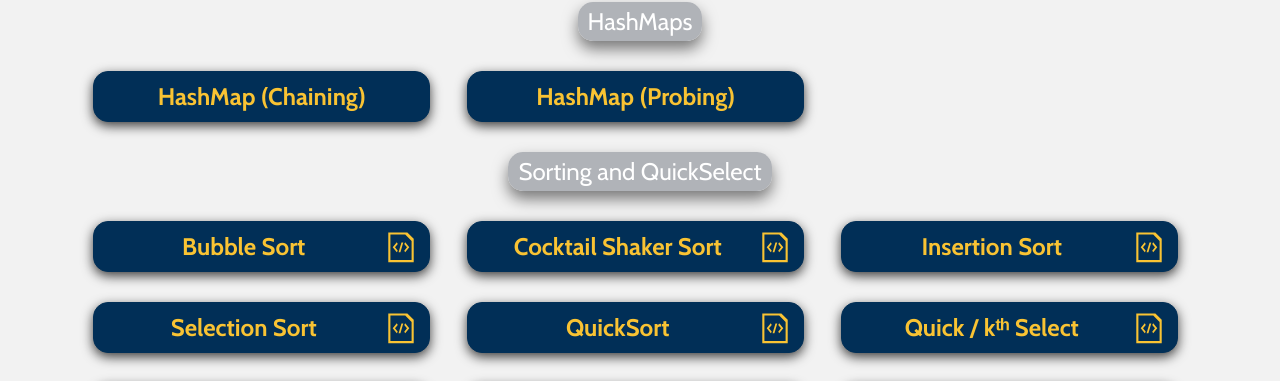
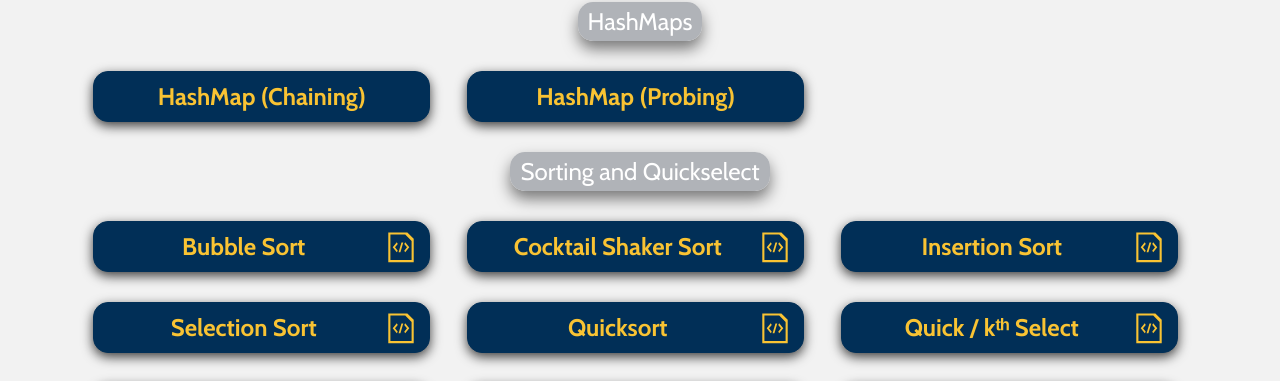
Before and after one commit to RodrigoDLPontes/visualization-tool, a React (Create React App) app: page / in a window 1280 px wide. Shown: the part 786-1167 px from the top of the page. Built offline with nearby package versions, Linux system fonts and the light colour scheme; the HTML template or start-up script is replaced by a standard one.

Commit message:
Quicksort and Quickselect refactor
According to Ethan's research from Mr. Quicksort himself

```diff
--- a/src/AlgoList.js
+++ b/src/AlgoList.js
@@ -28,8 +28,8 @@ export const algoMap = {
 	CocktailSort: ['Cocktail Shaker Sort', algos.CocktailSort, true],
 	InsertionSort: ['Insertion Sort', algos.InsertionSort, true],
 	SelectionSort: ['Selection Sort', algos.SelectionSort, true],
-	QuickSort: ['QuickSort', algos.QuickSort, true],
-	QuickSelect: ['Quick / kᵗʰ Select', algos.QuickSelect, true],
+	Quicksort: ['Quicksort', algos.Quicksort, true],
+	Quickselect: ['Quick / kᵗʰ Select', algos.Quickselect, true],
 	MergeSort: ['MergeSort', algos.MergeSort, true],
 	LSDRadix: ['LSD Radix Sort', algos.LSDRadix, true],
 	HeapSort: ['HeapSort', algos.HeapSort, true],
@@ -71,14 +71,14 @@ export const algoList = [
 	'ClosedHash',
 	'OpenHash',
 	// 'NonLinearProbing',
-	'Sorting and QuickSelect',
+	'Sorting and Quickselect',
 	// 'BogoSort',
 	'BubbleSort',
 	'CocktailSort',
 	'InsertionSort',
 	'SelectionSort',
-	'QuickSort',
-	'QuickSelect',
+	'Quicksort',
+	'Quickselect',
 	'MergeSort',
 	'LSDRadix',
 	'HeapSort',
--- a/src/algo/QuickSelect.js
+++ b/src/algo/QuickSelect.js
@@ -31,7 +31,7 @@ import Algorithm, {
 	addLabelToAlgorithmBar,
 	addRadioButtonGroupToAlgorithmBar,
 } from './Algorithm.js';
-import { act } from '../anim/AnimationMain';
+import { act } from '../anim/AnimationMain.js';
 import pseudocodeText from '../pseudocode.json';
 
 const MAX_ARRAY_SIZE = 18;
@@ -50,7 +50,7 @@ const COMP_COUNT_Y = 50;
 const CODE_START_X = 50;
 const CODE_START_Y = 100;
 
-export default class QuickSelect extends Algorithm {
+export default class Quickselect extends Algorithm {
 	constructor(am, w, h) {
 		super(am, w, h);
 		this.addControls();
@@ -168,7 +168,7 @@ export default class QuickSelect extends Algorithm {
 		this.infoLabelID = this.nextIndex++;
 		this.cmd(act.createLabel, this.infoLabelID, '', INFO_MSG_X, INFO_MSG_Y, 0);
 
-		this.pseudocode = pseudocodeText.QuickSelect;
+		this.pseudocode = pseudocodeText.Quickselect;
 		this.codeID = this.addCodeToCanvasBaseAll(
 			this.pseudocode,
 			'find',
--- a/src/algo/QuickSort.js
+++ b/src/algo/QuickSort.js
@@ -31,7 +31,7 @@ import Algorithm, {
 	addLabelToAlgorithmBar,
 	addRadioButtonGroupToAlgorithmBar,
 } from './Algorithm.js';
-import { act } from '../anim/AnimationMain';
+import { act } from '../anim/AnimationMain.js';
 import pseudocodeText from '../pseudocode.json';
 
 const MAX_ARRAY_SIZE = 18;
@@ -50,7 +50,7 @@ const COMP_COUNT_Y = 50;
 const CODE_START_X = 50;
 const CODE_START_Y = 180;
 
-export default class QuickSort extends Algorithm {
+export default class Quicksort extends Algorithm {
 	constructor(am, w, h) {
 		super(am, w, h);
 		this.addControls();
@@ -160,7 +160,7 @@ export default class QuickSort extends Algorithm {
 			COMP_COUNT_Y,
 		);
 
-		this.pseudocode = pseudocodeText.QuickSort;
+		this.pseudocode = pseudocodeText.Quicksort;
 		this.codeID = this.addCodeToCanvasBaseAll(
 			this.pseudocode,
 			'find',
--- a/src/algo/index.js
+++ b/src/algo/index.js
@@ -30,8 +30,8 @@ export { default as ClosedHash } from './ClosedHash';
 export { default as Prims } from './Prims';
 export { default as QueueArray } from './QueueArray';
 export { default as QueueLL } from './QueueLL';
-export { default as QuickSelect } from './QuickSelect';
-export { default as QuickSort } from './QuickSort';
+export { default as Quickselect } from './Quickselect';
+export { default as Quicksort } from './Quicksort';
 export { default as RabinKarp } from './RabinKarp';
 export { default as SelectionSort } from './SelectionSort';
 export { default as SkipList } from './SkipList';
--- a/src/examples/ExampleModals.js
+++ b/src/examples/ExampleModals.js
@@ -158,7 +158,7 @@ const Modals = {
 			</li>
 		</ul>
 	),
-	QuickSelect: (
+	Quickselect: (
 		<ul>
 			<li>
 				The worst case occurs when we pick a bad pivot everytime (for example, the smallest
@@ -166,7 +166,7 @@ const Modals = {
 			</li>
 		</ul>
 	),
-	QuickSort: (
+	Quicksort: (
 		<ul>
 			<li>
 				The worst case occurs when we pick a bad pivot everytime (for example, the smallest
--- a/src/pseudocode.json
+++ b/src/pseudocode.json
@@ -1228,10 +1228,10 @@
 			]
 		}
 	},
-	"QuickSort": {
+	"Quicksort": {
 		"find": {
 			"code": [
-				["procedure QuickSort(array, left, right):"],
+				["procedure Quicksort(array, left, right):"],
 				["  pivotIdx ← random index within region being sorted"],
 				["  pivot ← array[pivotIdx]"],
 				["  swap array[left], array[pivotIdx]"],
@@ -1249,12 +1249,12 @@
 				["    end if"],
 				["  end while"],
 				["  swap pivot, array[j]"],
-				["  QuickSort(array, left, j)"],
-				["  QuickSort(array, j + 1, right)"],
-				["end procedure"]
-			],
-			"english": [
-				["procedure QuickSort(array, left, right):"],
+				["  Quicksort(array, left, j)"],
+				["  Quicksort(array, j + 1, right)"],
+				["end procedure"]
+			],
+			"english": [
+				["procedure Quicksort(array, left, right):"],
 				["  pivotIdx is some random index within partition"],
 				["  pivot is the value at pivotIdx"],
 				["  swap array[left] with the pivot"],
@@ -1272,16 +1272,16 @@
 				["    end if"],
 				["  end while"],
 				["  swap the pivot and array[j]"],
-				["  recursively call QuickSort() on the left partition"],
-				["  recursively call QuickSort() on the right partition"],
-				["end procedure"]
-			]
-		}
-	},
-	"QuickSelect": {
+				["  recursively call Quicksort() on the left partition"],
+				["  recursively call Quicksort() on the right partition"],
+				["end procedure"]
+			]
+		}
+	},
+	"Quickselect": {
 		"find": {
 			"code": [
-				["procedure QuickSelect(array, left, right, k):"],
+				["procedure Quickselect(array, left, right, k):"],
 				["  pivotIdx = random index within region being sorted"],
 				["  pivot ← array[pivotIdx]"],
 				["  swap array[left], array[pivotIdx]"],
@@ -1302,14 +1302,14 @@
 				["  if j == k - 1:"],
 				["    return array[j]"],
 				["  else if j > k - 1:"],
-				["    QuickSelect(array, left, j - 1, k)"],
-				["  else:"],
-				["    QuickSelect(array, j + 1, right, k)"],
+				["    Quickselect(array, left, j - 1, k)"],
+				["  else:"],
+				["    Quickselect(array, j + 1, right, k)"],
 				["  end if"],
 				["end procedure"]
 			],
 			"english": [
-				["procedure QuickSelect(array, left, right, k):"],
+				["procedure Quickselect(array, left, right, k):"],
 				["  pivotIdx is some random index within partition"],
 				["  pivot is the value at pivotIdx"],
 				["  swap array[left] with the pivot"],
@@ -1330,9 +1330,9 @@
 				["  if (j == k - 1):"],
 				["    return the value at j"],
 				["  else if (j > k - 1):"],
-				["    recursively call QuickSelect() on the left partition"],
-				["  else:"],
-				["    recursively call QuickSelect() on the right partition"],
+				["    recursively call Quickselect() on the left partition"],
+				["  else:"],
+				["    recursively call Quickselect() on the right partition"],
 				["  end if"],
 				["end procedure"]
 			]
--- a/src/screens/AlgoScreen.js
+++ b/src/screens/AlgoScreen.js
@@ -87,7 +87,7 @@ class AlgoScreen extends React.Component {
 			);
 		}
 
-		const isQuickSelect = algoMap[algoName][0] === 'QuickSelect / kᵗʰ Select';
+		const isQuickselect = algoMap[algoName][0] === 'Quickselect / kᵗʰ Select';
 
 		// check for verbose name in algoMap
 		const header = algoMap[algoName][3] ? algoMap[algoName][3] : algoMap[algoName][0];
@@ -98,9 +98,9 @@ class AlgoScreen extends React.Component {
 					<div id="header">
 						<h1>
 							<Link to="/">&#x3008;</Link>&nbsp;&nbsp;
-							{isQuickSelect ? (
+							{isQuickselect ? (
 								<>
-									QuickSelect / k<sup>th</sup> Select
+									Quickselect / k<sup>th</sup> Select
 								</>
 							) : (
 								<>{header}</>
```
